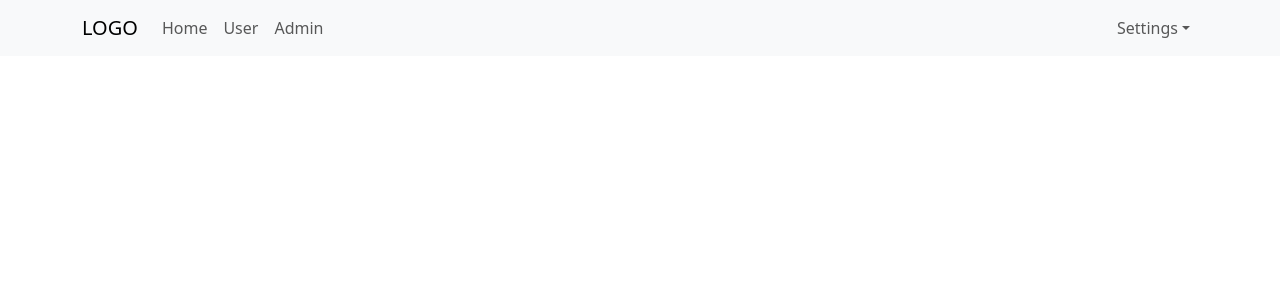
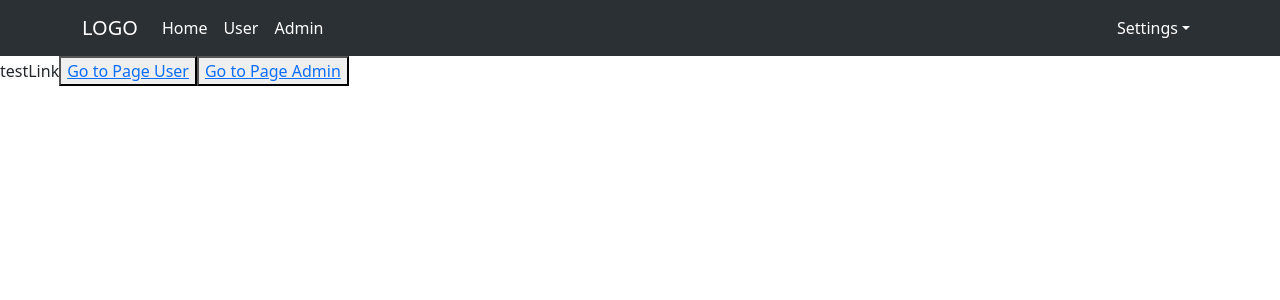
Before and after one commit to PhietNguyen21/Create-react-app, a React (Create React App) app: page / in a window 1280 px wide. Shown: the top 300 px of the page. Built offline with nearby package versions, Linux system fonts and the light colour scheme.

Commit message:
video 48 Dieu Huong Trang Voi Links

```diff
--- a/src/App.js
+++ b/src/App.js
@@ -2,11 +2,21 @@ import "./App.scss";
 
 import React from "react";
 import Header from "./components/Header/header";
-
+import { Link } from "react-router-dom";
 const App = () => {
   return (
     <div className="app-container">
       <Header />
+
+      <div>
+        testLink
+        <button>
+          <Link to="/users">Go to Page User</Link>
+        </button>
+        <button>
+          <Link to="/Admin">Go to Page Admin</Link>
+        </button>
+      </div>
     </div>
   );
 };
--- /dev/null
+++ b/src/components/Admin/admin.js
@@ -0,0 +1,5 @@
+const Admin = (props) => {
+  return <div>Page ADMIN</div>;
+};
+
+export default Admin;
--- a/src/components/Header/header.js
+++ b/src/components/Header/header.js
@@ -3,18 +3,35 @@ import Container from "react-bootstrap/Container";
 import Nav from "react-bootstrap/Nav";
 import Navbar from "react-bootstrap/Navbar";
 import NavDropdown from "react-bootstrap/NavDropdown";
-
+import "./header.scss";
+import { Link } from "react-router-dom";
 const Header = () => {
   return (
-    <Navbar expand="lg" className="bg-body-tertiary">
+    <Navbar
+      expand="lg"
+      bg="dark"
+      data-bs-theme="dark"
+      className="bg-body-tertiary nav"
+    >
       <Container>
-        <Navbar.Brand href="#home">LOGO</Navbar.Brand>
+        <Navbar.Brand id="logo" href="#home">
+          LOGO
+        </Navbar.Brand>
         <Navbar.Toggle aria-controls="basic-navbar-nav" />
         <Navbar.Collapse id="basic-navbar-nav">
           <Nav className="me-auto">
-            <Nav.Link href="#home">Home</Nav.Link>
+            <Link className="nav-link" to="/">
+              Home
+            </Link>
+            <Link className="nav-link" to="users">
+              User
+            </Link>
+            <Link className="nav-link" to="admin">
+              Admin
+            </Link>
+            {/* <Nav.Link href="#home">Home</Nav.Link>
             <Nav.Link href="#link">User</Nav.Link>
-            <Nav.Link href="#link">Admin</Nav.Link>
+            <Nav.Link href="#link">Admin</Nav.Link> */}
           </Nav>
           <Nav>
             <NavDropdown title="Settings" id="basic-nav-dropdown">
--- /dev/null
+++ b/src/components/Header/header.scss
@@ -0,0 +1,6 @@
+.nav-link {
+    color: white !important;
+}
+#logo {
+    color: white;
+}
--- /dev/null
+++ b/src/components/User/user.js
@@ -0,0 +1,5 @@
+const User = (props) => {
+  return <div>Page USER</div>;
+};
+
+export default User;
--- a/src/index.js
+++ b/src/index.js
@@ -5,11 +5,20 @@ import reportWebVitals from "./reportWebVitals";
 import { Provider } from "react-redux";
 import store from "./redux/store";
 import "bootstrap/dist/css/bootstrap.min.css";
+import { BrowserRouter, Route, Routes } from "react-router-dom";
+import User from "./components/User/user";
+import Admin from "./components/Admin/admin";
 
 const root = ReactDOM.createRoot(document.getElementById("root"));
 root.render(
   <Provider store={store}>
-    <App />
+    <BrowserRouter>
+      <Routes>
+        <Route path="/" element={<App />} />
+        <Route path="/users" element={<User />} />
+        <Route path="/admin" element={<Admin />} />
+      </Routes>
+    </BrowserRouter>
   </Provider>
 );
 
```
